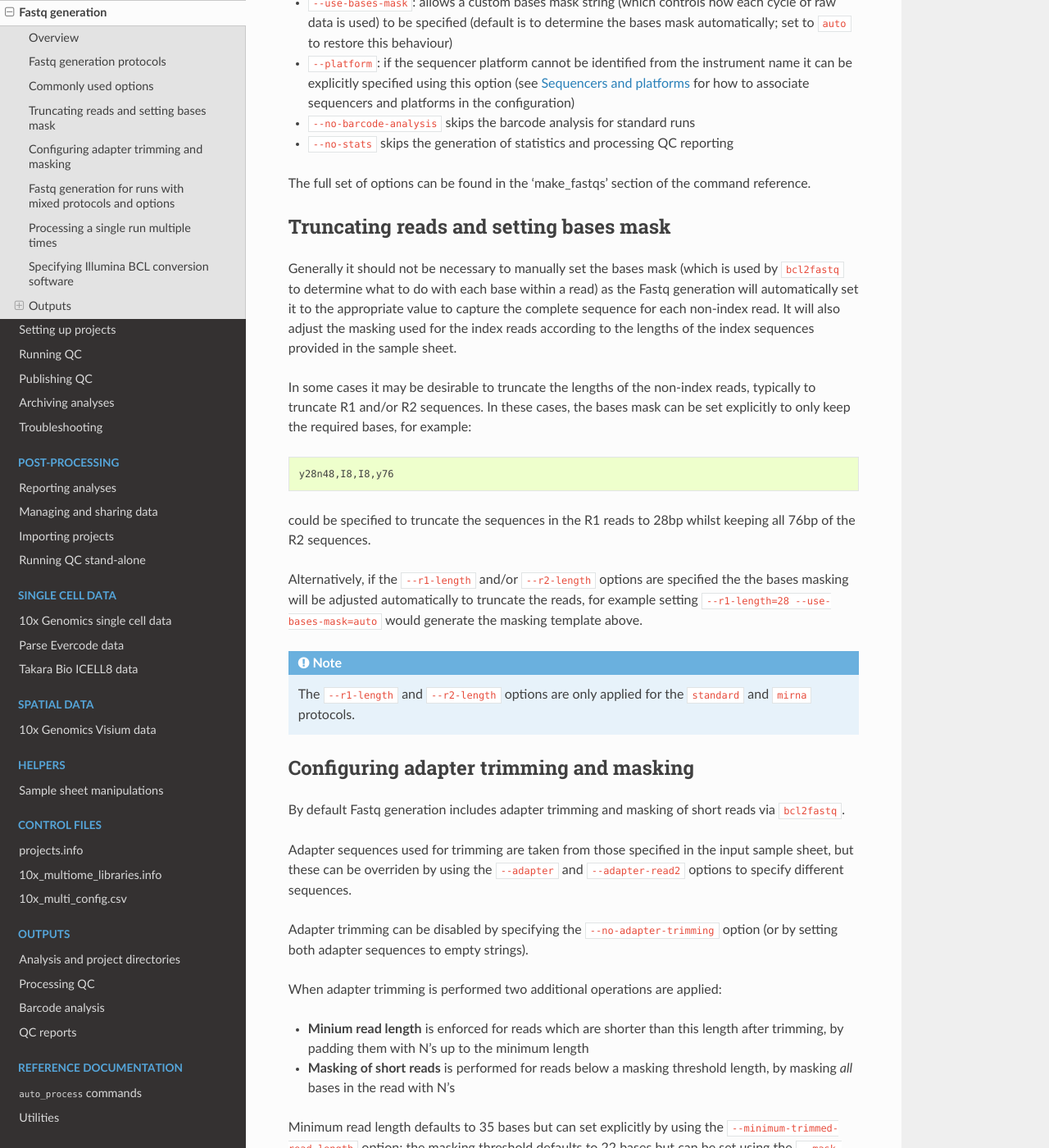
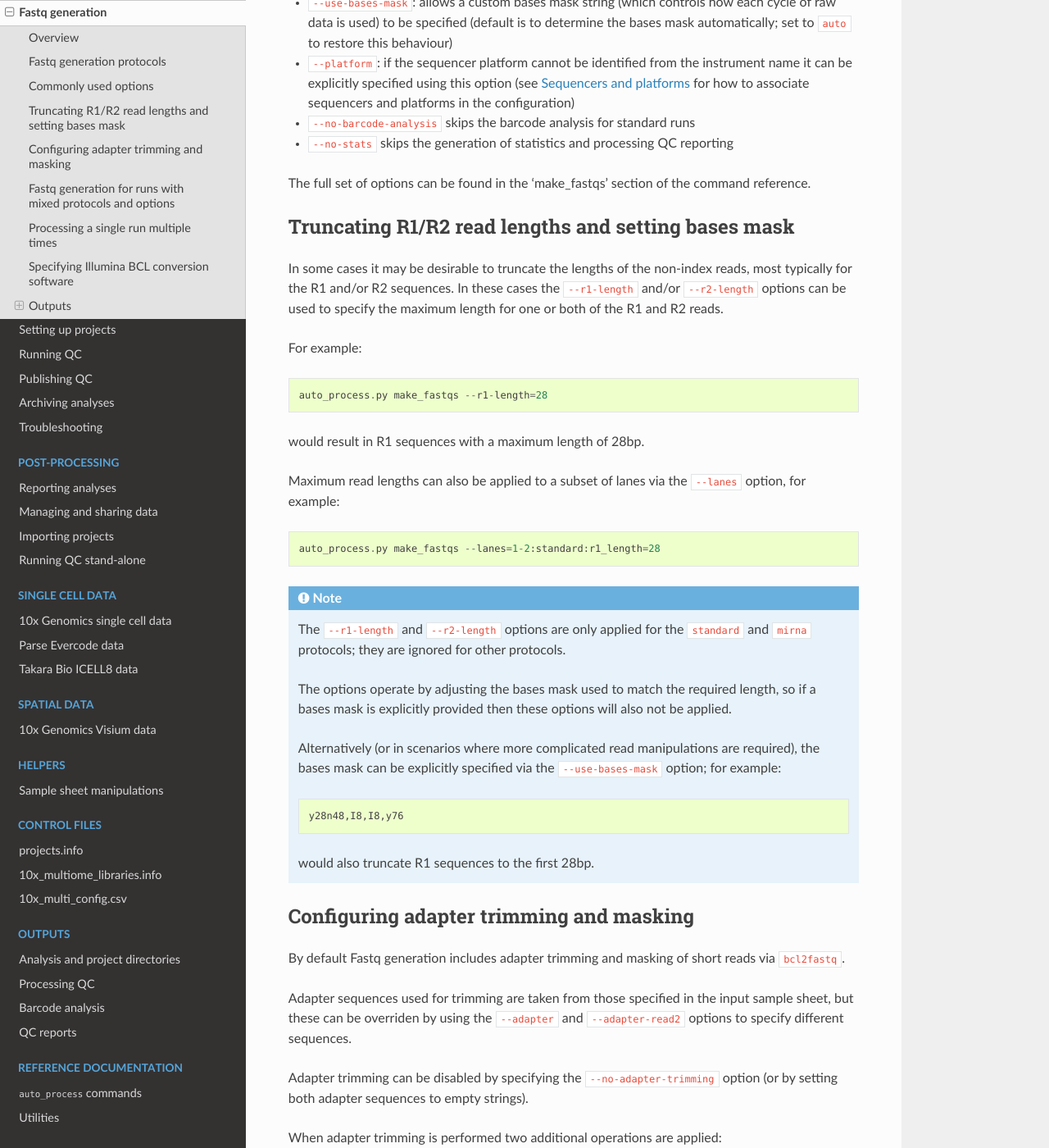
Before and after one commit to fls-bioinformatics-core/auto_process_ngs, a Sphinx documentation site: the page built from docs/source/using/make_fastqs.rst, in a window 1280 px wide and 1400 px high, scrolled down 2640 px. Shown: the whole window at 82% size. Built offline with Sphinx 7.4.7 and the Read the Docs theme 2.0.0, drawn with Linux system fonts in a browser that asks for light colours; some of the changed text lies outside the part shown.

Commit message:
Refinement of documentation for truncating read lengths in Fastq generation.

```diff
--- a/docs/source/using/make_fastqs.rst
+++ b/docs/source/using/make_fastqs.rst
@@ -34,7 +34,7 @@ Various options are available to skip or control each of these stages;
 more detail on the different usage modes can be found in the
 subsequent sections:
 
-* :ref:`make_fastqs-truncating-reads`
+* :ref:`make_fastqs-truncating-read-lengths`
 * :ref:`make_fastqs-adapter-trimming-and-masking`
 * :ref:`make_fastqs-mixed-protocols`
 * :ref:`make_fastqs-bcl-converter`
@@ -154,41 +154,53 @@ The full set of options can be found in the
 :ref:`'make_fastqs' <commands_make_fastqs>` section of the command
 reference.
 
-.. _make_fastqs-truncating-reads:
+.. _make_fastqs-truncating-read-lengths:
 
-Truncating reads and setting bases mask
----------------------------------------
-
-Generally it should not be necessary to manually set the bases mask
-(which is used by ``bcl2fastq`` to determine what to do with each
-base within a read) as the Fastq generation will automatically
-set it to the appropriate value to capture the complete sequence
-for each non-index read. It will also adjust the masking used for
-the index reads according to the lengths of the index sequences
-provided in the sample sheet.
+Truncating R1/R2 read lengths and setting bases mask
+----------------------------------------------------
 
 In some cases it may be desirable to truncate the lengths of the
-non-index reads, typically to truncate R1 and/or R2 sequences. In
-these cases, the bases mask can be set explicitly to only keep
-the required bases, for example:
+non-index reads, most typically for the R1 and/or R2 sequences.
+In these cases the ``--r1-length`` and/or ``--r2-length`` options
+can be used to specify the maximum length for one or both of the
+R1 and R2 reads.
+
+For example:
 
 ::
 
-   y28n48,I8,I8,y76
+  auto_process.py make_fastqs --r1-length=28
 
-could be specified to truncate the sequences in the R1 reads to
-28bp whilst keeping all 76bp of the R2 sequences.
+would result in R1 sequences with a maximum length of 28bp.
 
-Alternatively, if the ``--r1-length`` and/or ``--r2-length``
-options are specified the the bases masking will be adjusted
-automatically to truncate the reads, for example setting
-``--r1-length=28 --use-bases-mask=auto`` would generate the
-masking template above.
+Maximum read lengths can also be applied to a subset of lanes
+via the ``--lanes`` option, for example:
+
+::
+
+   auto_process.py make_fastqs --lanes=1-2:standard:r1_length=28
+
 
 .. note::
 
    The ``--r1-length`` and ``--r2-length`` options are only
-   applied for the ``standard`` and ``mirna`` protocols.
+   applied for the ``standard`` and ``mirna`` protocols; they
+   are ignored for other protocols.
+
+   The options operate by adjusting the bases mask used to
+   match the required length, so if a bases mask is explicitly
+   provided then these options will also not be applied.
+
+   Alternatively (or in scenarios where more complicated
+   read manipulations are required), the bases mask can be
+   explicitly specified via the ``--use-bases-mask`` option;
+   for example:
+
+   ::
+
+      y28n48,I8,I8,y76
+
+   would also truncate R1 sequences to the first 28bp.
 
 .. _make_fastqs-adapter-trimming-and-masking:
 
```
